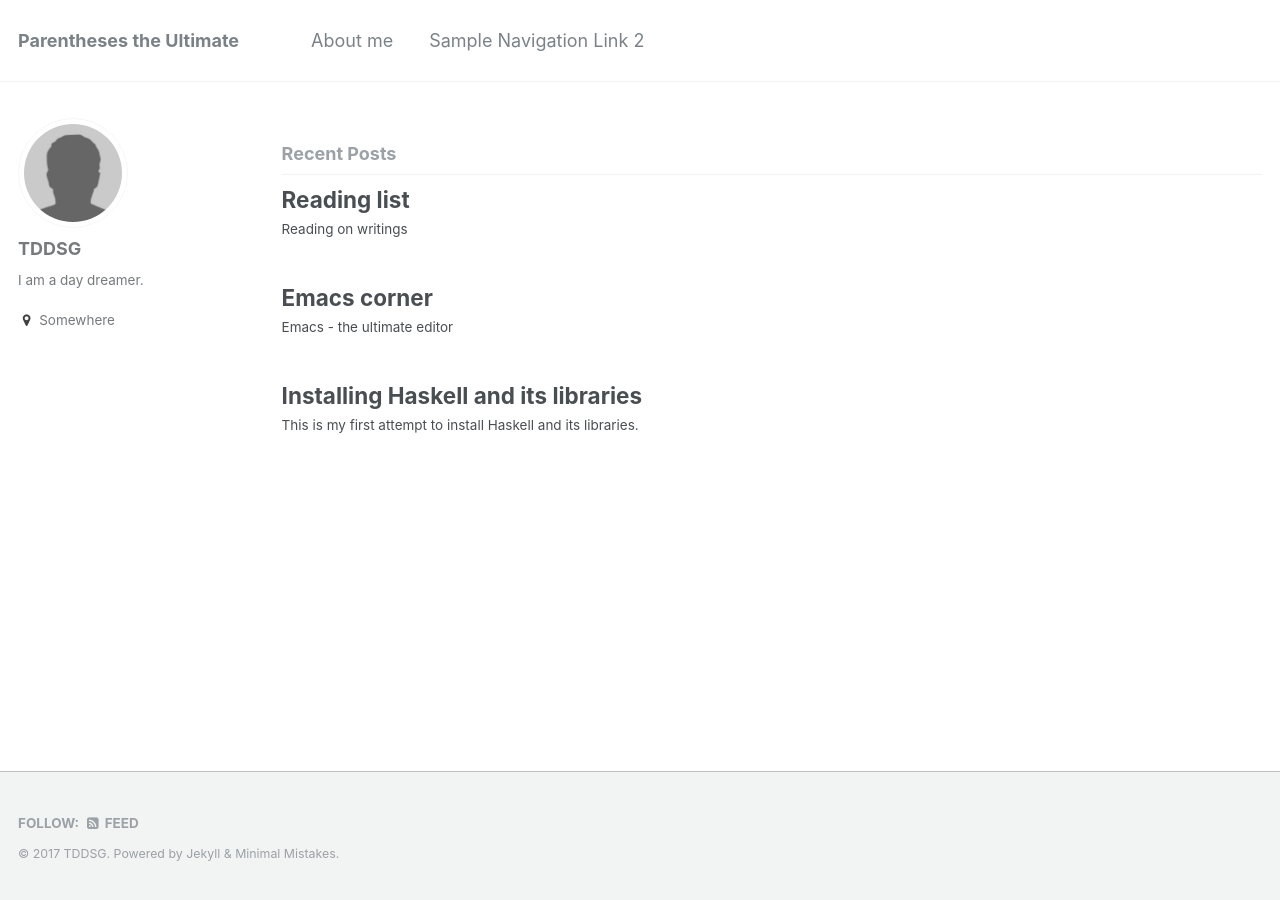
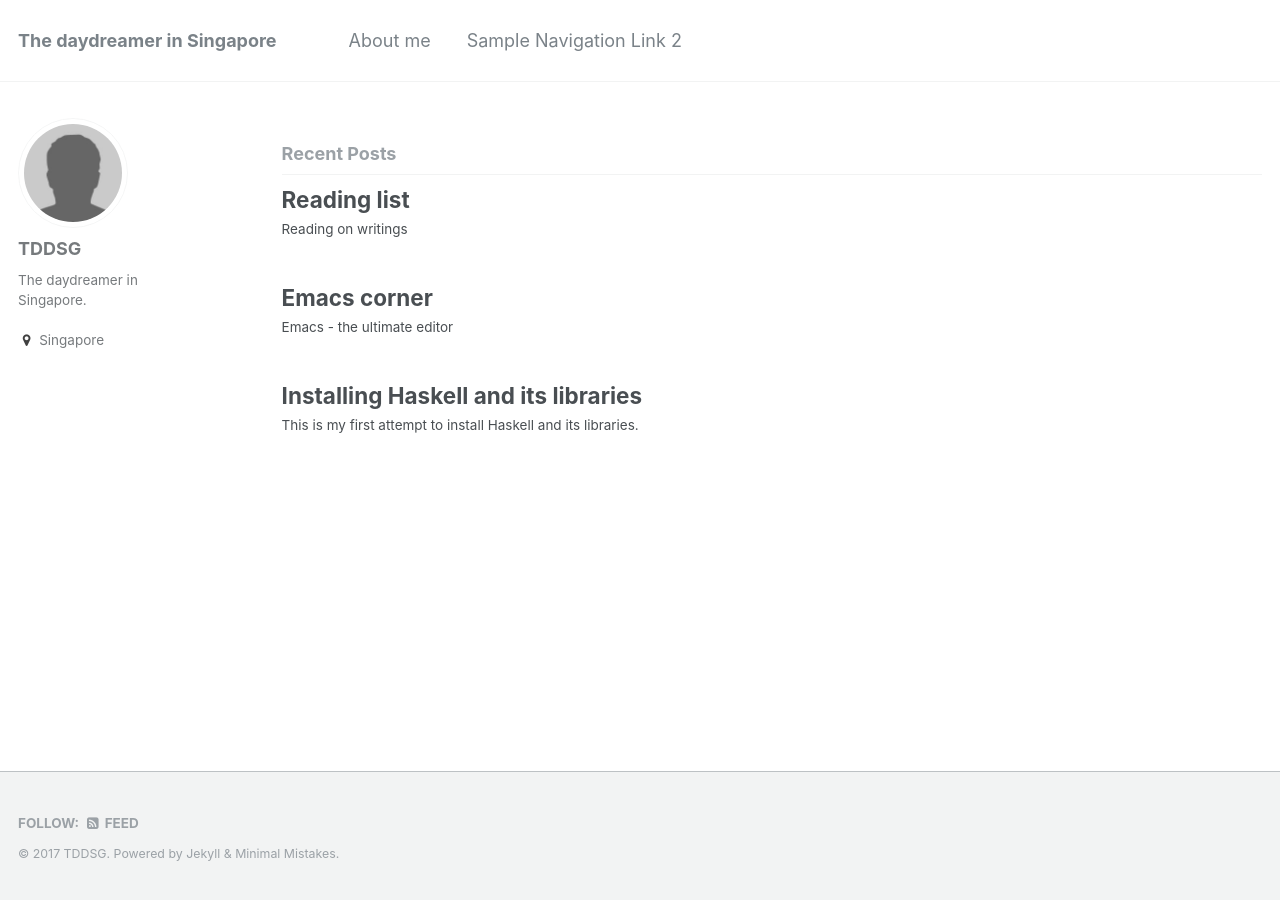
Before and after one commit to tddsg/tddsg.github.io, a Jekyll site: the page built from index.html, in a window 1280 px wide. Built offline with Jekyll 4.4.1, drawn with Linux system fonts in a browser that asks for light colours; the list of posts is cut into pages by our own code.

Commit message:
update config

```diff
--- a/_config.yml
+++ b/_config.yml
@@ -7,7 +7,7 @@
 
 # Site Settings
 locale                   : "en"
-title                    : "Parentheses the Ultimate"
+title                    : "The daydreamer in Singapore"
 title_separator          : "-"
 name                     : "TDDSG"
 description              : "Weblog about programming and life."
@@ -64,8 +64,8 @@ analytics:
 author:
   name             : "TDDSG"
   avatar           : "bio-photo.jpg"
-  bio              : "I am a day dreamer."
-  location         : "Somewhere"
+  bio              : "The daydreamer in Singapore."
+  location         : "Singapore"
   email            :
   uri              :
   bitbucket        :
```
